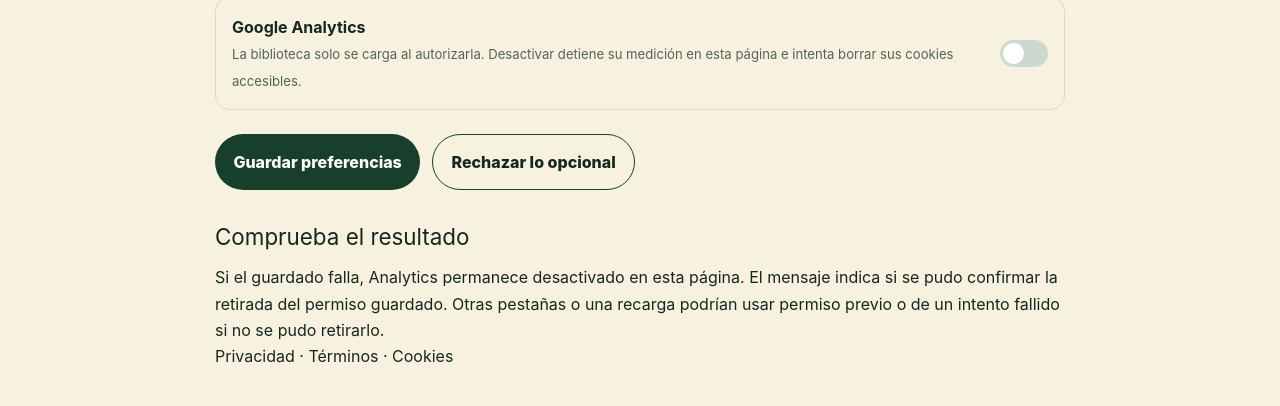
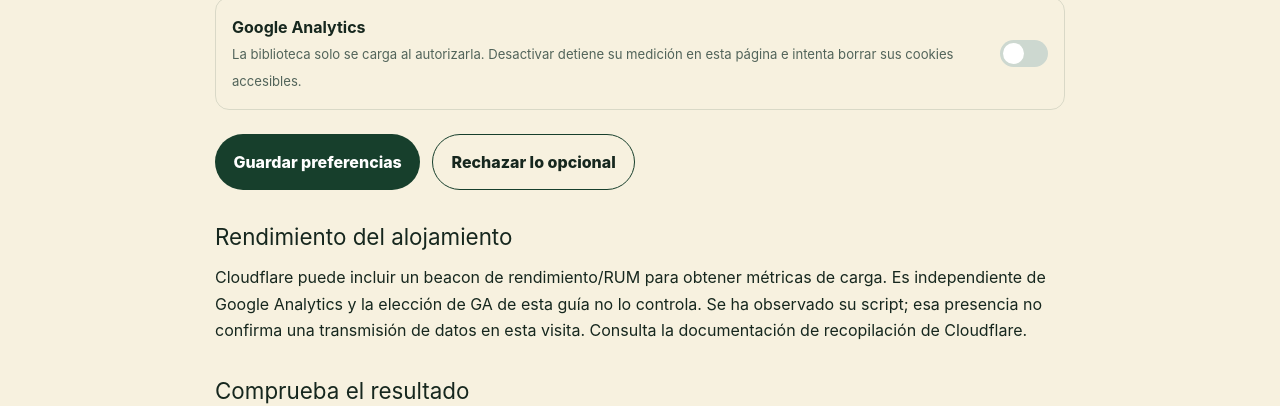
Before and after one commit to n20186005-hash/plazasargento, an Astro site: page /cookies in a window 1280 px wide. Shown: the part 403-809 px from the top of the page. Built offline with nearby package versions, Linux system fonts and the light colour scheme; Astro itself is replaced by a stand-in of ours.

Commit message:
Disclose independent Cloudflare performance beacon

```diff
--- a/src/pages/cookies.astro
+++ b/src/pages/cookies.astro
@@ -7,6 +7,7 @@
 <p>La elección de Google Analytics se guarda en el almacenamiento local si el navegador lo permite. Esta opción no controla Google Maps ni los registros del alojamiento. No se guarda una preferencia de idioma y no existe otra función opcional de preferencias.</p>
 <div class="cookie-controls"><div class="cookie-row"><div><strong>Google Analytics</strong><br><span class="fine">La biblioteca solo se carga al autorizarla. Desactivar detiene su medición en esta página e intenta borrar sus cookies accesibles.</span></div><input class="switch" id="analytics" type="checkbox" aria-label="Activar Google Analytics"/></div></div>
 <div style="display:flex;gap:12px;flex-wrap:wrap;margin-top:24px"><button class="btn btn-primary" id="save" type="button">Guardar preferencias</button><button class="btn" style="border:1px solid #173f2c" id="reject" type="button">Rechazar lo opcional</button></div><p id="status" class="fine" role="status" aria-live="polite"></p>
+<h2>Rendimiento del alojamiento</h2><p>Cloudflare puede incluir un beacon de rendimiento/RUM para obtener métricas de carga. Es independiente de Google Analytics y la elección de GA de esta guía no lo controla. Se ha observado su script; esa presencia no confirma una transmisión de datos en esta visita. Consulta la <a href="https://developers.cloudflare.com/web-analytics/data-metrics/data-origin-and-collection/">documentación de recopilación de Cloudflare</a>.</p>
 <h2>Comprueba el resultado</h2><p>Si el guardado falla, Analytics permanece desactivado en esta página. El mensaje indica si se pudo confirmar la retirada del permiso guardado. Otras pestañas o una recarga podrían usar permiso previo o de un intento fallido si no se pudo retirarlo.</p>
 <script is:inline>
  const a=document.getElementById('analytics'),s=document.getElementById('status');
--- a/src/pages/privacidad.astro
+++ b/src/pages/privacidad.astro
@@ -7,5 +7,6 @@
 <h2>Funciones de esta guía</h2><p>No ofrecemos cuentas, reservas ni un formulario de contacto. El alojamiento recibe los datos técnicos necesarios para atender solicitudes. No afirmamos que la medición sea anónima.</p>
 <h2>Google Analytics</h2><p>Cuando lo autorizas, Google Analytics4 puede tratar identificadores e información del dispositivo y navegación. Cambia tu decisión en <a href="/cookies/">Configuración de cookies</a> y comprueba si pudo guardarse. La desactivación detiene Analytics en esta página e intenta eliminar sus cookies accesibles; no controla otras páginas abiertas.</p>
 <h2>Mapa y pronóstico</h2><p>El mapa integrado conecta con Google Maps independientemente de la opción de Analytics. Google aplica su <a href="https://policies.google.com/privacy">política de privacidad</a>. El servidor consulta Open-Meteo para el pronóstico; consulta sus <a href="https://open-meteo.com/en/terms">condiciones</a>. Las ilustraciones y demás recursos se sirven desde el alojamiento del sitio.</p>
+<h2>Rendimiento del alojamiento</h2><p>Cloudflare puede incluir un beacon de rendimiento/RUM para obtener métricas de carga. Es independiente de Google Analytics y la elección de GA de esta guía no lo controla. Se ha observado su script; esa presencia no confirma una transmisión de datos en esta visita. Consulta la <a href="https://developers.cloudflare.com/web-analytics/data-metrics/data-origin-and-collection/">documentación de recopilación de Cloudflare</a>.</p>
 <h2>Preferencia local</h2><p>Se intenta guardar la opción de Analytics en este navegador. Si el almacenamiento falla, revisa el resultado: el permiso puede seguir disponible para otras pestañas o al recargar, incluso después de un intento fallido. No se ofrece aquí un canal de solicitudes de datos que no exista.</p>
 </Legal>
```
